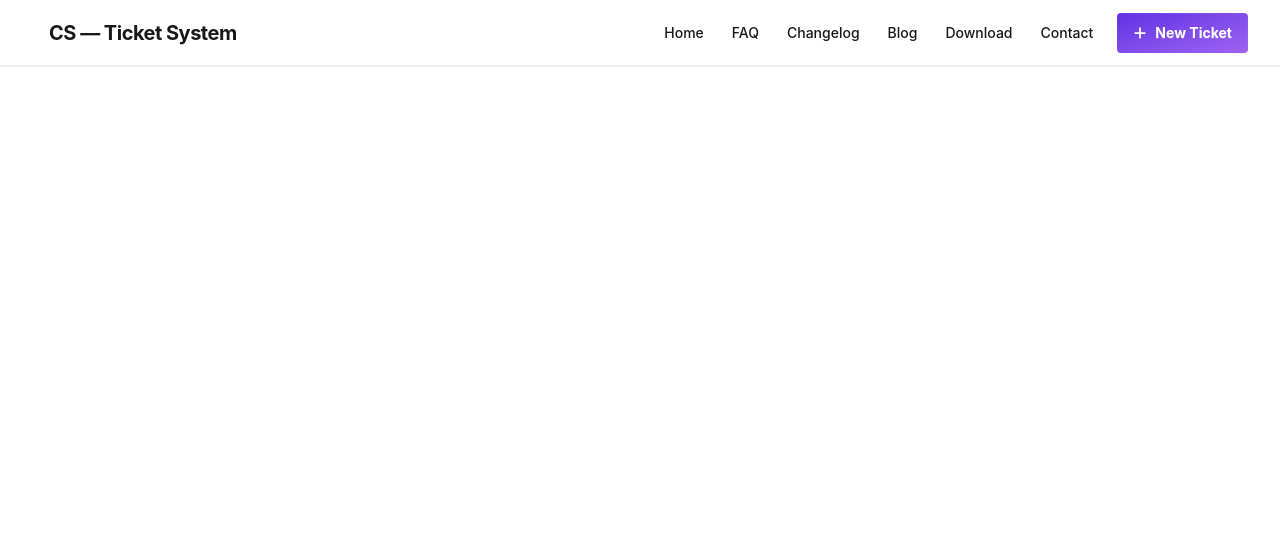
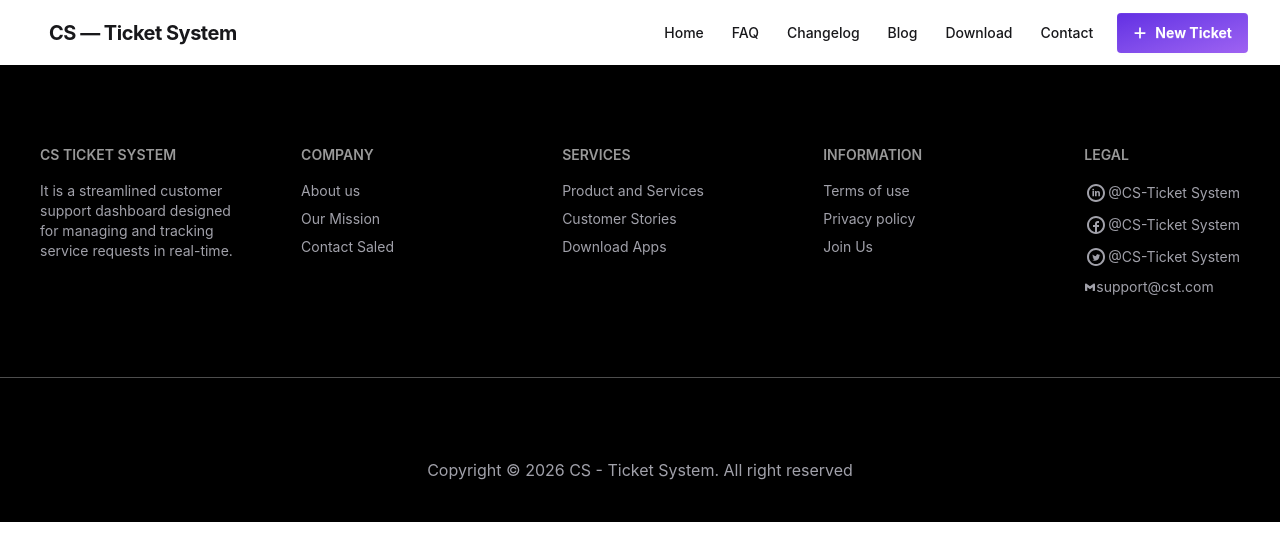
Before and after one commit to muhammed-mamun/cs-ticket-system, a React (Vite) app: page / in a window 1280 px wide. Shown: the top 560 px of the page. Built offline with nearby package versions, Linux system fonts and the light colour scheme.

Commit message:
footer added

```diff
--- a/src/App.jsx
+++ b/src/App.jsx
@@ -1,9 +1,11 @@
+import Footer from "./components/Footer/Footer"
 import Header from "./components/Header/Header"
 import "./index.css"
 function App() {
   return (
     <div>
       <Header/>
+      <Footer/>
     </div>
   )
 }
--- a/src/components/Footer/Footer.jsx
+++ b/src/components/Footer/Footer.jsx
@@ -1,7 +1,52 @@
 import React from 'react'
+import { BiLogoGmail } from 'react-icons/bi'
+import { CiFacebook } from 'react-icons/ci'
+import { TiSocialFacebookCircular, TiSocialLinkedinCircular, TiSocialTwitterCircular } from 'react-icons/ti'
 
 export default function Footer() {
   return (
-    <div>Footer</div>
+    <div className='bg-black'>
+      <footer className="py-20 footer sm:footer-horizontal gap-16 p-10 grid grid-cols-1 md:grid-cols-2 lg:grid-cols-4">
+
+        <nav>
+          <h6 className="footer-title text-white">CS Ticket System</h6>
+          <p className='text-[#A1A1AA]'>It is a streamlined customer support dashboard designed for managing and tracking service requests in real-time.</p>
+        </nav>
+        <nav className='text-[#A1A1AA] '>
+          <h6 className="footer-title text-white">Company</h6>
+          <a className="link link-hover">About us</a>
+          <a className="link link-hover">Our Mission</a>
+          <a className="link link-hover">Contact Saled</a>
+        </nav>
+        <nav className='text-[#A1A1AA]'>
+          <h6 className="footer-title text-white">Services</h6>
+          <a className="link link-hover">Product and Services</a>
+          <a className="link link-hover">Customer Stories</a>
+          <a className="link link-hover">Download Apps</a>
+        </nav>
+
+        <nav className='text-[#A1A1AA]'>
+          <h6 className="footer-title text-white">Information</h6>
+          <a className="link link-hover">Terms of use</a>
+          <a className="link link-hover">Privacy policy</a>
+          <a className="link link-hover">Join Us</a>
+        </nav>
+        <nav className='text-[#A1A1AA]'>
+          <h6 className="footer-title text-white">Legal</h6>
+          <a className="link link-hover flex items-center"><TiSocialLinkedinCircular size={24} />
+@CS-Ticket System</a>
+          <a className="link link-hover flex items-center"><TiSocialFacebookCircular size={24} />
+
+@CS-Ticket System</a>
+          <a className="link link-hover flex items-center"> <TiSocialTwitterCircular size={24} />
+@CS-Ticket System</a>
+          <a className="link link-hover flex items-center"><BiLogoGmail size={12}/>
+support@cst.com</a>
+
+        </nav>
+      </footer>
+      <div className='h-px bg-white/30 mb-20'></div>
+      <p className='pb-10 text-center text-[#A1A1AA]'>Copyright © {new Date().getFullYear()} CS - Ticket System. All right reserved</p>
+    </div>
   )
 }
```
